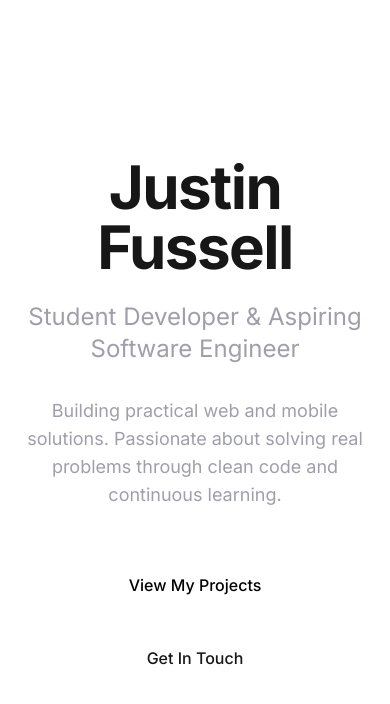
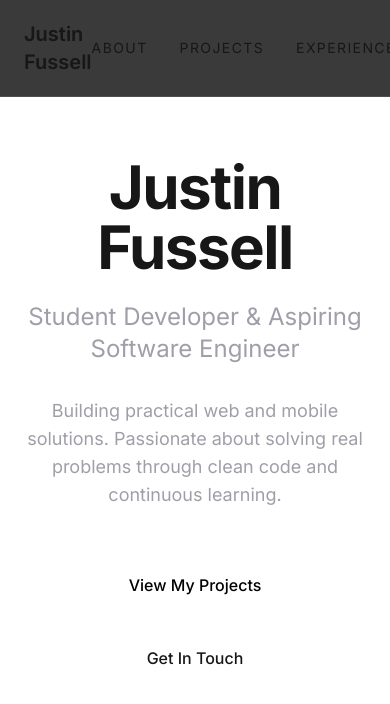
Before and after one commit to JustinFussell/justin-fussell-portfolio, a Next.js app: page / in a window 390 px wide. Shown: the top 704 px of the page. Built offline with nearby package versions, Linux system fonts and the light colour scheme.

Commit message:
feat: Add fixed navigation bar with smooth scroll links
Implemented top navigation with my name logo and links to main sections. Used Tailwind for responsive, blurred glassmorphism effect common in modern portfolios.

```diff
--- a/app/layout.tsx
+++ b/app/layout.tsx
@@ -20,6 +20,20 @@ export default function RootLayout({
   return (
     <html lang="en" className="dark">
       <body className={`${inter.className} bg-zinc-950 text-white`}>
+        {/* Navigation */}
+        <nav className="fixed top-0 left-0 right-0 z-50 bg-zinc-950/80 backdrop-blur-md border-b border-white/10">
+          <div className="max-w-5xl mx-auto px-6 py-5 flex justify-between items-center">
+            <div className="text-xl font-semibold">Justin Fussell</div>
+
+            <div className="flex gap-8 text-sm uppercase tracking-widest">
+              <a href="#about" className="hover:text-white/70 transition">About</a>
+              <a href="#projects" className="hover:text-white/70 transition">Projects</a>
+              <a href="#experience" className="hover:text-white/70 transition">Experience</a>
+              <a href="#contact" className="hover:text-white/70 transition">Contact</a>
+            </div>
+          </div>
+        </nav>
+
         {children}
       </body>
     </html>
```
